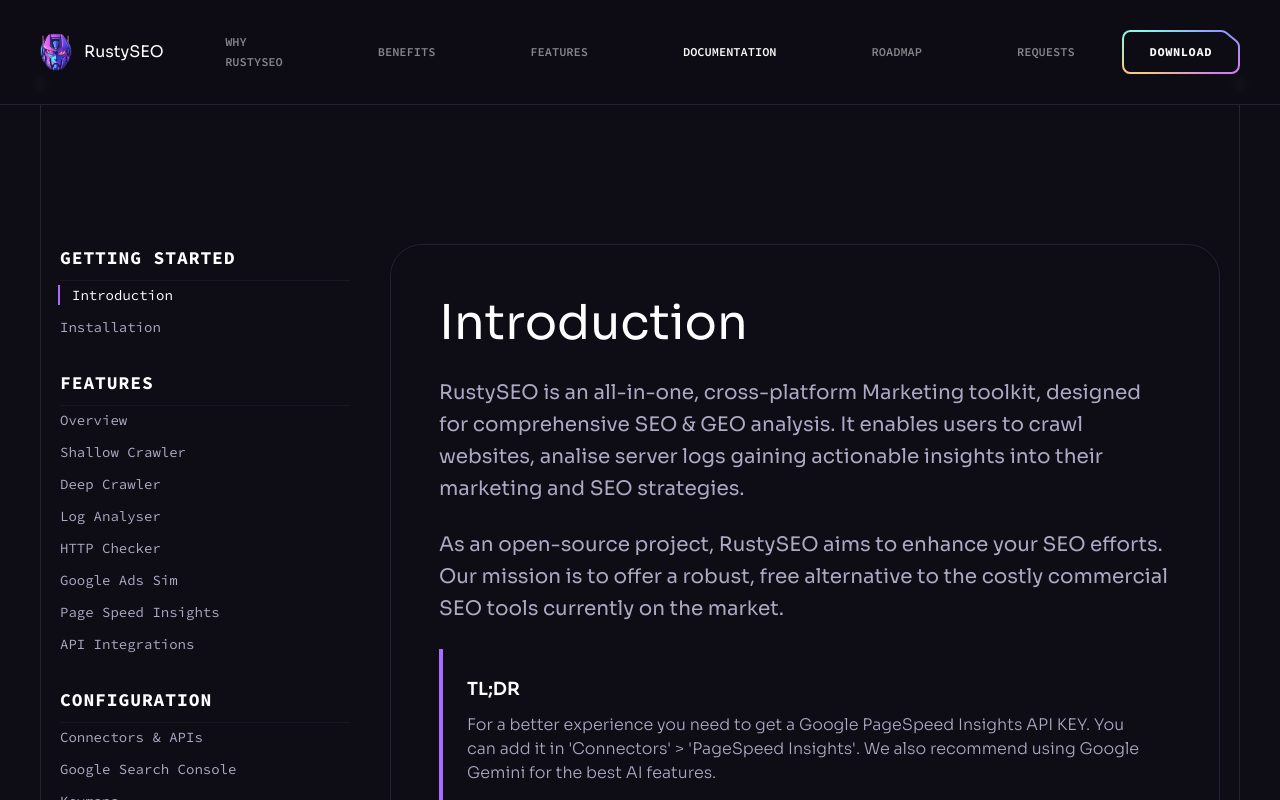
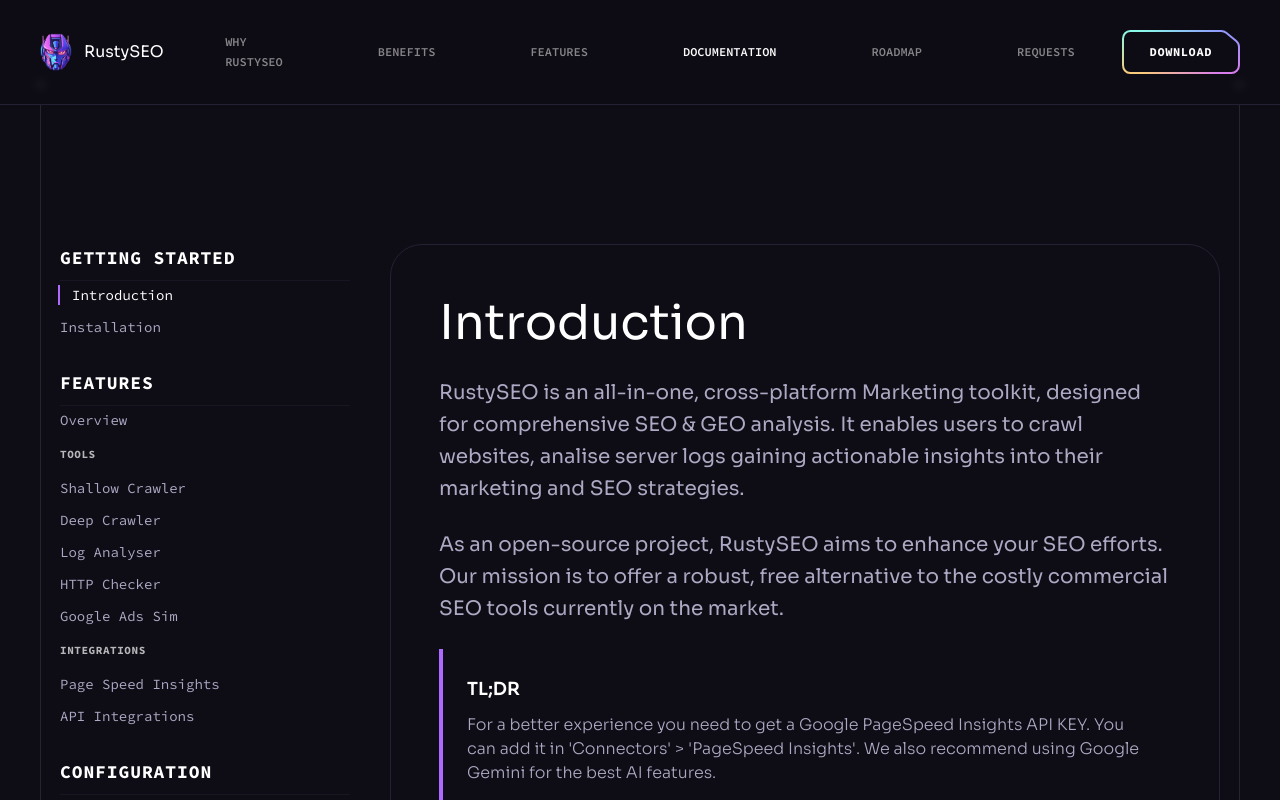
Before and after one commit to mascanho/RustyLanding, a React (Vite) app: page /docs in a window 1280 px wide. Shown: the top 800 px of the page. Built offline with nearby package versions, Linux system fonts and the light colour scheme.

Commit message:
fux: docs

```diff
--- a/src/components/Docs.jsx
+++ b/src/components/Docs.jsx
@@ -49,7 +49,15 @@
                                             {group.title}
                                         </h5>
                                         <ul className="space-y-3">
-                                            {group.links.map((link) => (
+                                            {group.links.map((link, i) =>
+                                                link.header ? (
+                                                    <li
+                                                        key={`header-${i}`}
+                                                        className="text-n-1 font-code text-[11px] font-bold uppercase tracking-wider mt-4 mb-2 opacity-70"
+                                                    >
+                                                        {link.title}
+                                                    </li>
+                                                ) : (
                                                     <li key={link.slug}>
                                                         <Link
                                                             to={`/docs/${link.slug}`}
@@ -61,7 +69,8 @@
                                                             {link.title}
                                                         </Link>
                                                     </li>
-                                            ))}
+                                                )
+                                            )}
                                         </ul>
                                     </div>
                                 ))}
@@ -82,6 +91,12 @@
                                                             <p key={index} className="body-1 text-n-3">
                                                                 {renderTextSafe(block.content)}
                                                             </p>
+                                                        );
+                                                    case "subtitle":
+                                                        return (
+                                                            <h5 key={index} className="h5 text-n-1 mt-8 mb-4">
+                                                                {block.content}
+                                                            </h5>
                                                         );
                                                     case "image":
                                                         return (
--- a/src/constants/docs-content/features.js
+++ b/src/constants/docs-content/features.js
@@ -130,23 +130,23 @@
             {
                 type: "list",
                 items: [
-                    {
-                        title: "Google Search Console (GSC)",
-                        content: "Access search performance data, indexing status, and technical SEO insights directly from Google Search Console."
-                    },
-                    {
-                        title: "Google Analytics 4 (GA4)",
-                        content: "Integrate website analytics data to understand user behavior and traffic patterns alongside SEO metrics."
-                    },
-                    {
-                        title: "PageSpeed Insights",
-                        content: "Pull performance metrics and core web vitals data to optimize page loading times."
-                    },
-                    {
-                        title: "Google Gemini / Ollama",
-                        content: "Leverage AI capabilities for content analysis, keyword generation, and SEO recommendations."
-                    }
+                    "Google Search Console (GSC)",
+                    "Google Analytics 4 (GA4)",
+                    "PageSpeed Insights",
+                    "Google Gemini / Ollama",
                 ]
+            },
+            {
+                type: "subtitle",
+                content: "Google Search Console"
+            },
+            {
+                type: "text",
+                content: "This integration allows the user to connect the Google Search Console API. For more details, visit the official documentation."
+            },
+            {
+                type: "text",
+                content: "Caveat: Google Search Console has limitations. Downloading all data is possible using pagination. Each page is currently assigned with 25,000 max entries. Depending on the date ranges selected and the data available within Search Console itself and the amount of traffic that Google gets for your website, this could mean that not all data is downloaded for longer ranged dates."
             }
         ]
     }
--- a/src/constants/docs.js
+++ b/src/constants/docs.js
@@ -16,11 +16,15 @@
         title: "Features",
         links: [
             { title: "Overview", slug: "features" },
+
+            { title: "Tools", header: true },
             { title: "Shallow Crawler", slug: "shallow-crawl" },
             { title: "Deep Crawler", slug: "deep-crawl" },
             { title: "Log Analyser", slug: "log-analyser" },
             { title: "HTTP Checker", slug: "http-checker" },
             { title: "Google Ads Sim", slug: "google-ads-sim" },
+
+            { title: "Integrations", header: true },
             { title: "Page Speed Insights", slug: "page-speed-insights" },
             { title: "API Integrations", slug: "api-integrations" },
         ],
```
Lines whose indentation alone changed are shown as unchanged.
